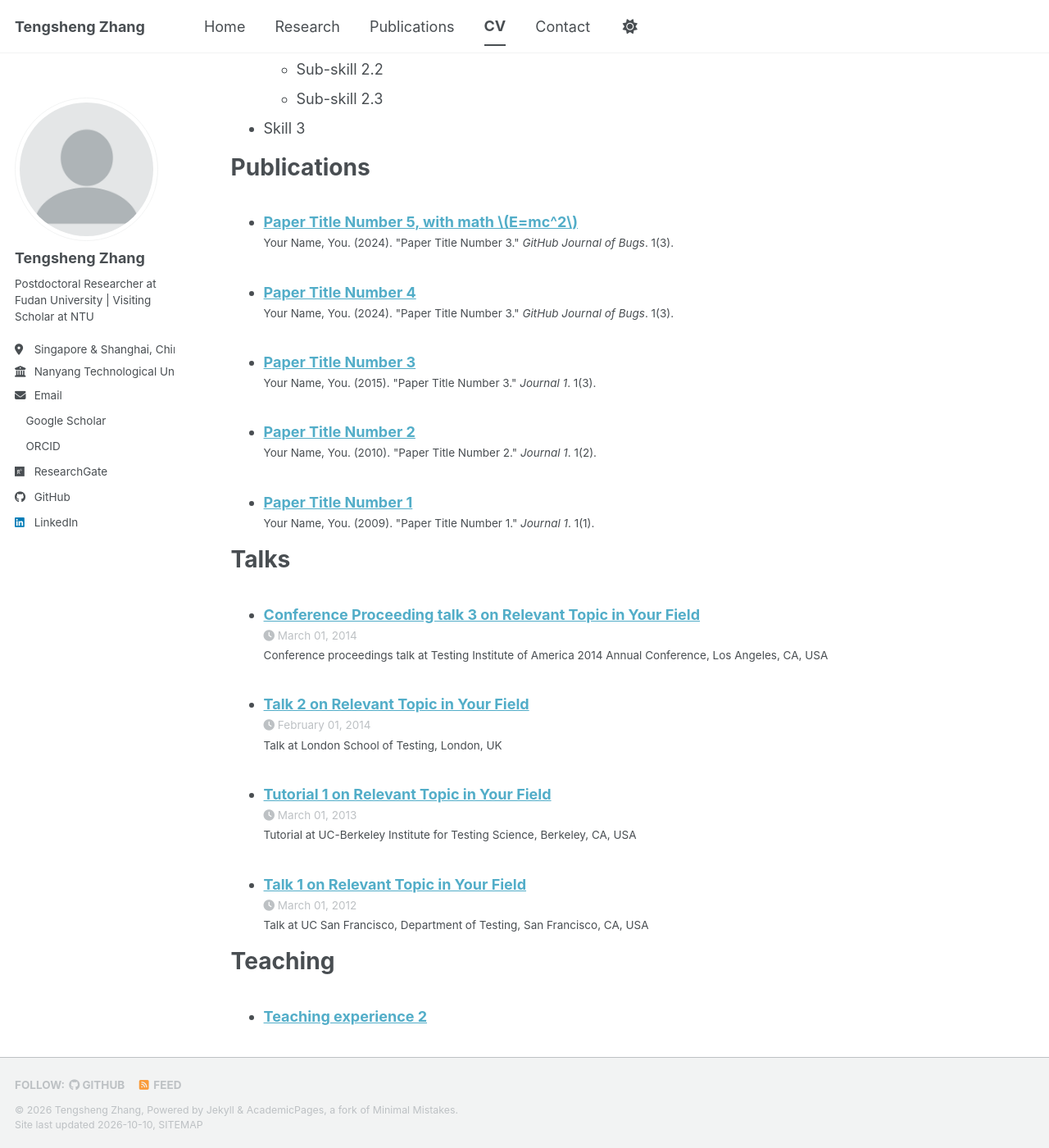
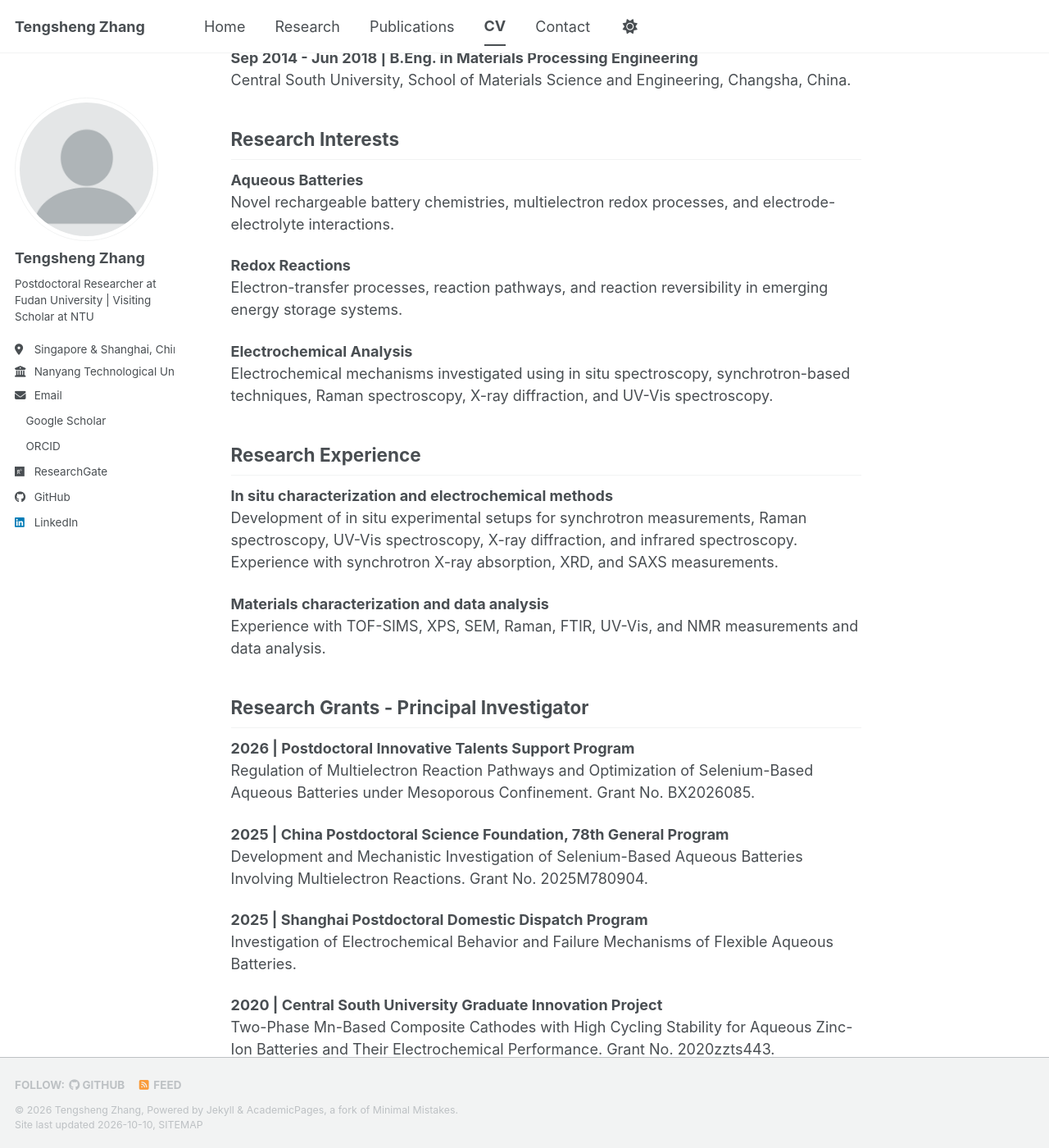
Before and after one commit to ryanzts/ryanzts.github.io, a Jekyll site: the page built from _pages/cv.md, in a window 1280 px wide and 1400 px high, scrolled down 894 px. Shown: the whole window at 82% size. Built offline with Jekyll 4.4.1, drawn with Linux system fonts in a browser that asks for light colours; a style sheet for code colours, icons or effects is not loaded; some of the changed text lies outside the part shown.

Commit message:
Update cv.md

```diff
--- a/_pages/cv.md
+++ b/_pages/cv.md
@@ -1,64 +1,133 @@
 ---
-layout: archive
-title: "CV"
+layout: single
+title: "Curriculum Vitae"
 permalink: /cv/
 author_profile: true
-redirect_from:
-  - /resume
 ---
 
-{% include base_path %}
+[Download Academic CV (PDF)]({{ "/files/Tengsheng_Zhang_Academic_CV.pdf" | relative_url }})
 
-Education
-======
-* Ph.D in Version Control Theory, GitHub University, 2018 (expected)
-* M.S. in Jekyll, GitHub University, 2014
-* B.S. in GitHub, GitHub University, 2012
+## Tengsheng Zhang
 
-Work experience
-======
-* Spring 2024: Academic Pages Collaborator
-  * GitHub University
-  * Duties includes: Updates and improvements to template
-  * Supervisor: The Users
+Postdoctoral Researcher, Fudan University | Visiting Scholar, Nanyang Technological University
 
-* Fall 2015: Research Assistant
-  * GitHub University
-  * Duties included: Merging pull requests
-  * Supervisor: Professor Hub
+Email: [zhangtengsheng@fudan.edu.cn](mailto:zhangtengsheng@fudan.edu.cn)
+Website: [ryanzts.github.io](https://ryanzts.github.io/)
+[Google Scholar](https://scholar.google.com/citations?user=YnoVaL8AAAAJ) | [ORCID](https://orcid.org/0000-0003-0387-7230)
 
-* Summer 2015: Research Assistant
-  * GitHub University
-  * Duties included: Tagging issues
-  * Supervisor: Professor Git
+Updated: October 2026
 
-Skills
-======
-* Skill 1
-* Skill 2
-  * Sub-skill 2.1
-  * Sub-skill 2.2
-  * Sub-skill 2.3
-* Skill 3
+## Academic Appointments
 
-Publications
-======
-  <ul>{% for post in site.publications reversed %}
-    {% include archive-single-cv.html %}
-  {% endfor %}</ul>
+**Sep 2026 - Present | Visiting Scholar**
+School of Materials Science and Engineering, Nanyang Technological University, Singapore.
 
-Talks
-======
-  <ul>{% for post in site.talks reversed %}
-    {% include archive-single-talk-cv.html  %}
-  {% endfor %}</ul>
+**Jun 2025 - Present | Postdoctoral Researcher**
+Advanced Materials Laboratory, Fudan University, Shanghai, China.
 
-Teaching
-======
-  <ul>{% for post in site.teaching reversed %}
-    {% include archive-single-cv.html %}
-  {% endfor %}</ul>
+## Education
 
-Service and leadership
-======
-* Currently signed in to 43 different slack teams
+**Sep 2021 - Jun 2025 | Ph.D. in Physical Chemistry**
+Fudan University, Advanced Materials Laboratory, Shanghai, China.
+
+**Sep 2018 - Jun 2021 | M.S. in Materials Physics and Chemistry**
+Central South University, School of Materials Science and Engineering, Changsha, China.
+
+**Sep 2014 - Jun 2018 | B.Eng. in Materials Processing Engineering**
+Central South University, School of Materials Science and Engineering, Changsha, China.
+
+## Research Interests
+
+**Aqueous Batteries**
+Novel rechargeable battery chemistries, multielectron redox processes, and electrode-electrolyte interactions.
+
+**Redox Reactions**
+Electron-transfer processes, reaction pathways, and reaction reversibility in emerging energy storage systems.
+
+**Electrochemical Analysis**
+Electrochemical mechanisms investigated using in situ spectroscopy, synchrotron-based techniques, Raman spectroscopy, X-ray diffraction, and UV-Vis spectroscopy.
+
+## Research Experience
+
+**In situ characterization and electrochemical methods**
+Development of in situ experimental setups for synchrotron measurements, Raman spectroscopy, UV-Vis spectroscopy, X-ray diffraction, and infrared spectroscopy. Experience with synchrotron X-ray absorption, XRD, and SAXS measurements.
+
+**Materials characterization and data analysis**
+Experience with TOF-SIMS, XPS, SEM, Raman, FTIR, UV-Vis, and NMR measurements and data analysis.
+
+## Research Grants - Principal Investigator
+
+**2026 | Postdoctoral Innovative Talents Support Program**
+Regulation of Multielectron Reaction Pathways and Optimization of Selenium-Based Aqueous Batteries under Mesoporous Confinement. Grant No. BX2026085.
+
+**2025 | China Postdoctoral Science Foundation, 78th General Program**
+Development and Mechanistic Investigation of Selenium-Based Aqueous Batteries Involving Multielectron Reactions. Grant No. 2025M780904.
+
+**2025 | Shanghai Postdoctoral Domestic Dispatch Program**
+Investigation of Electrochemical Behavior and Failure Mechanisms of Flexible Aqueous Batteries.
+
+**2020 | Central South University Graduate Innovation Project**
+Two-Phase Mn-Based Composite Cathodes with High Cycling Stability for Aqueous Zinc-Ion Batteries and Their Electrochemical Performance. Grant No. 2020zzts443.
+
+## Research Grants - Participant
+
+**2024 | National Key R&D Program of China**
+Construction of High-Performance Aqueous Batteries and Key Preparation Technologies for Porous Materials. Grant No. 2024YFE0101100.
+
+**2020 | National Natural Science Foundation of China, Key Program**
+Development of New Rechargeable Battery Systems for Low-Cost, High-Specific-Energy, Long-Life Large-Scale Energy Storage. Grant No. 51932011.
+
+## Selected Publications
+
+Author lists are abbreviated.
+
+1. **Interfacial Lewis Acid Chemistry Enabled by Mesoporous MOFs Toward High-Performance Four-Electron Zinc-Iodine Batteries**
+   F. Yang, T. Zhang, et al. Angewandte Chemie International Edition (2026), e3627132.
+   **Co-corresponding author.** [DOI: 10.1002/anie.3627132](https://doi.org/10.1002/anie.3627132)
+
+2. **Engineering Solvent-Anion Interactions via Asymmetric Ethers for 200 Wh kg-1 Low-Temperature Anode-Free Sodium Pouch Cells**
+   F. Huang, T. Zhang, et al. Angewandte Chemie International Edition (2026), e3780082.
+   **Co-corresponding author.** [DOI: 10.1002/anie.3780082](https://doi.org/10.1002/anie.3780082)
+
+3. **High-Energy Aqueous Sulfur Battery Chemistry**
+   X. Yu, T. Zhang, et al. Advanced Materials (online 2025; volume 38, 2026).
+   **Co-first author.** [DOI: 10.1002/adma.202507561](https://doi.org/10.1002/adma.202507561)
+
+4. **Recyclable Biomacromolecular Hydrogel Electrolytes for Zn-Based Aqueous Batteries**
+   T. Zhang, et al. National Science Review 12, nwaf383 (2025).
+   **First author.** [DOI: 10.1093/nsr/nwaf383](https://doi.org/10.1093/nsr/nwaf383)
+
+5. **Aqueous-S vs Organic-S Battery: Volmer-Step Involved Sulfur Reaction**
+   T. Zhang, et al. Journal of the American Chemical Society 147, 11501-11510 (2025).
+   **First author.** [DOI: 10.1021/jacs.5c01727](https://doi.org/10.1021/jacs.5c01727)
+
+6. **Protocol in Evaluating Capacity of Zn-Mn Aqueous Batteries: A Clue of pH**
+   H. Yang, T. Zhang, et al. Advanced Materials 35, 2300053 (2023).
+   **Co-first author.** [DOI: 10.1002/adma.202300053](https://doi.org/10.1002/adma.202300053)
+
+7. **Redox Mediator Chemistry Regulated Aqueous Batteries: Insights into Mechanisms and Prospects**
+   T. Zhang, et al. CCS Chemistry 4, 2874-2887 (2022).
+   **First author.** [DOI: 10.31635/ccschem.022.202202125](https://doi.org/10.31635/ccschem.022.202202125)
+
+8. **A Solid-to-Solid Metallic Conversion Electrochemistry Toward 91% Zinc Utilization for Sustainable Aqueous Batteries**
+   Z. Hou, T. Zhang, et al. Science Advances 8, eabp8960 (2022).
+   **Co-first author.** [DOI: 10.1126/sciadv.abp8960](https://doi.org/10.1126/sciadv.abp8960)
+
+9. **Fundamentals and Perspectives in Developing Zinc-Ion Battery Electrolytes: A Comprehensive Review**
+   T. Zhang, et al. Energy & Environmental Science 13, 4625-4665 (2020).
+   **First author.** [DOI: 10.1039/D0EE02620D](https://doi.org/10.1039/D0EE02620D)
+
+10. **Electrochemical Activation of Manganese-Based Cathode in Aqueous Zinc-Ion Electrolyte**
+   T. Zhang, et al. Advanced Functional Materials 30, 2002711 (2020).
+   **First author.** [DOI: 10.1002/adfm.202002711](https://doi.org/10.1002/adfm.202002711)
+
+## Honors & Awards
+
+- Gold Award, 2nd National Postdoctoral Innovation and Entrepreneurship Competition
+- National Silver Award, 9th China International Internet+ College Students Innovation and Entrepreneurship Competition
+- National Graduate Scholarship
+- Xianghui Scholarship, Fudan University
+- Outstanding Student, Fudan University
+- HDR Best Presentation, International Conference on Materials for Green Future
+
+*English names of grants and awards are translations of the original Chinese CV where no official English name was supplied.*
```
